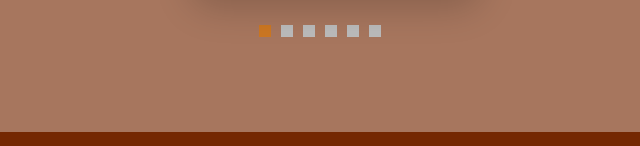
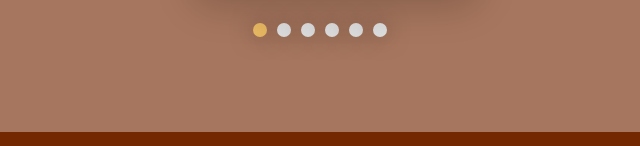
Before and after one commit to Zokyn/Web-Order-Manager, a plain HTML site: page index.html in a window 1280 px wide. Shown: the part 654-800 px from the top of the page, 320-960 px from the left. Drawn offline with Linux system fonts and the light colour scheme.

Commit message:
feat: novo estilo aos dots e efeitos de hover

```diff
--- a/style.css
+++ b/style.css
@@ -357,19 +357,29 @@ button.next {
     text-align: center;
     padding: 10px 0;
 }
-.dots-container>.dot {
+.dot {
     display: inline-block;
     width: .75em;
     height: .75em;
     margin: 0 5px;
-    background-color: #bbb;
-    border: 50%;
+    background-color: #ddd;
+    border: solid transparent 1px;
+    border-radius: 50%;
     cursor: pointer;
+    box-shadow: 0px 0px 25px -2px rgba(0,0,0,0.75);
 }
-.dots-container>.dot.active {
-    background-color: var(--ochre);
+.dot.active {
+    background-color: var(--yellow-sand);
+    cursor: default
 }
-
+.dot.active:hover {
+    background-color: transparent;
+    border: solid var(--yellow-sand) 1px;
+}
+.dot:hover {
+    background-color: #bbbbbb85;
+    transition: background-color 0.2s ease-out;
+}
 /* Product Item States */
 div.product-item.unable {
     opacity: 0.7;
```
